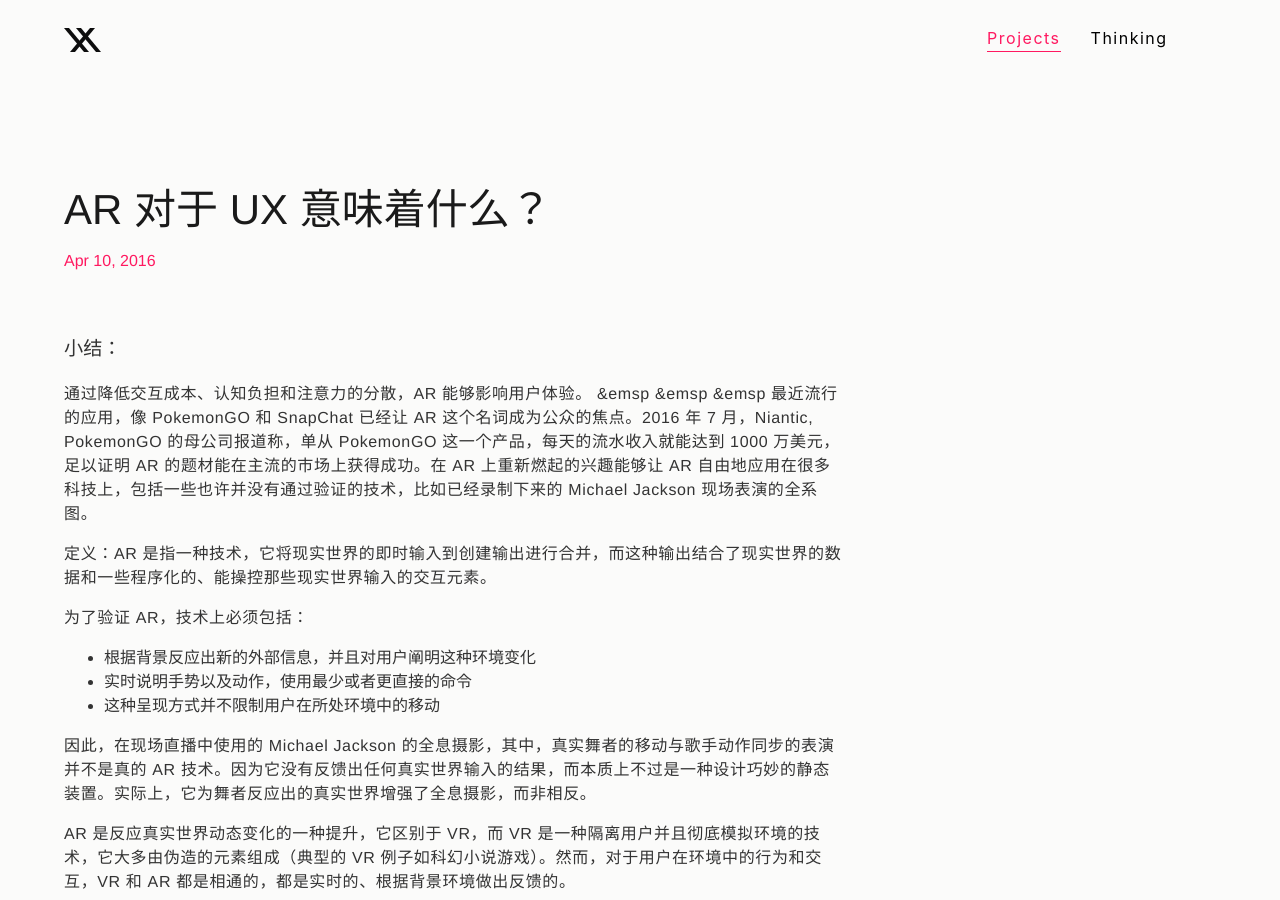
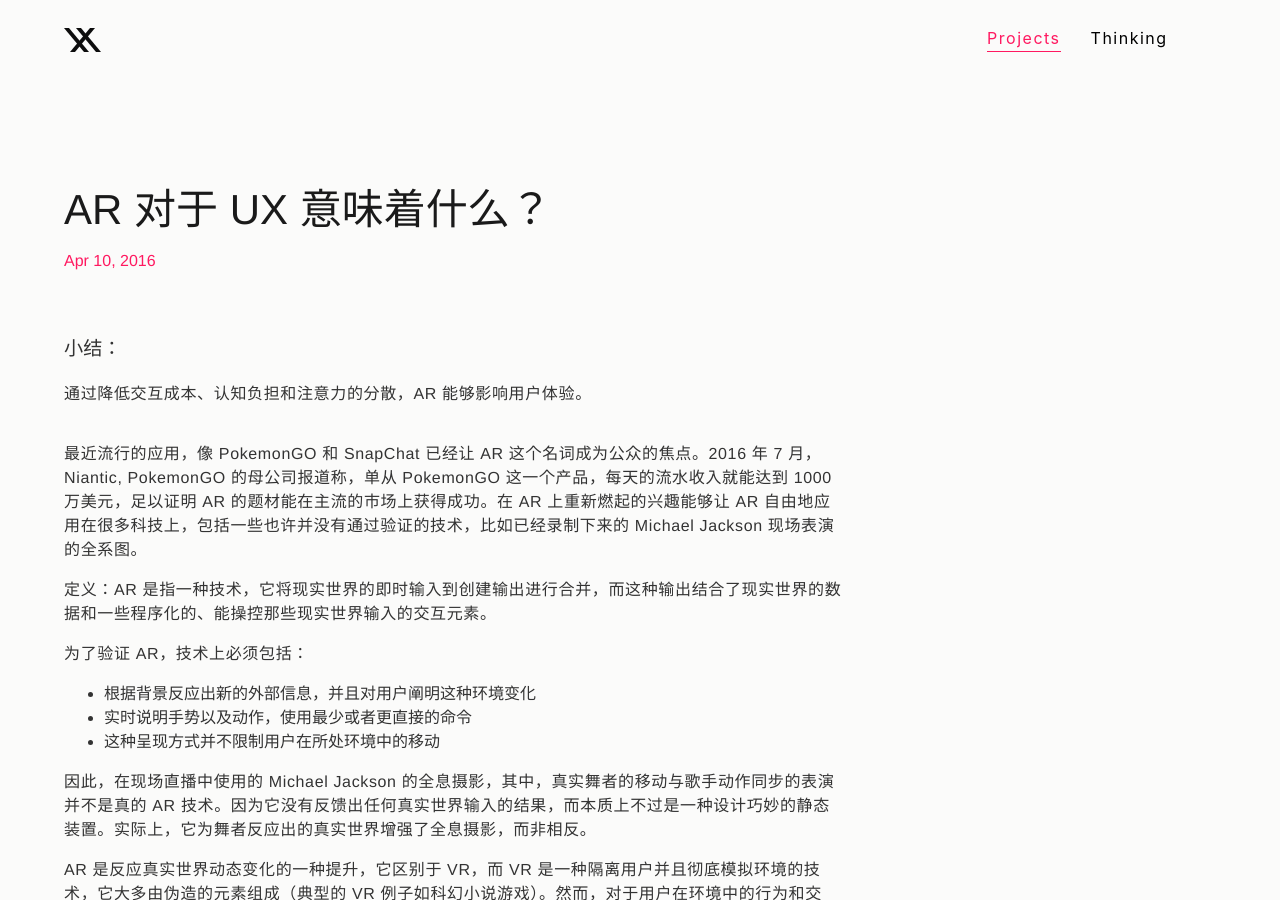
Before and after one commit to guoxindesign/guoxindesign.github.io, a Jekyll site: the page built from _posts/2016-04-10-ar.md, in a window 1280 px wide and 900 px high. Built offline with Jekyll 4.4.1, drawn with Linux system fonts in a browser that asks for light colours.

Commit message:
Update 2016-04-10-ar.md

```diff
--- a/_posts/2016-04-10-ar.md
+++ b/_posts/2016-04-10-ar.md
@@ -5,9 +5,9 @@ cover_image: "/images/pokemon_cover.jpg"
 ---
 ## 小结：
 通过降低交互成本、认知负担和注意力的分散，AR 能够影响用户体验。
-&emsp
-&emsp
-&emsp
+<br/>
+<br/>
+<br/>
 最近流行的应用，像 PokemonGO 和 SnapChat 已经让 AR 这个名词成为公众的焦点。2016 年 7 月，Niantic, PokemonGO 的母公司报道称，单从 PokemonGO 这一个产品，每天的流水收入就能达到 1000 万美元，足以证明 AR 的题材能在主流的市场上获得成功。在 AR 上重新燃起的兴趣能够让 AR 自由地应用在很多科技上，包括一些也许并没有通过验证的技术，比如已经录制下来的 Michael Jackson 现场表演的全系图。
 
 定义：AR 是指一种技术，它将现实世界的即时输入到创建输出进行合并，而这种输出结合了现实世界的数据和一些程序化的、能操控那些现实世界输入的交互元素。
```
